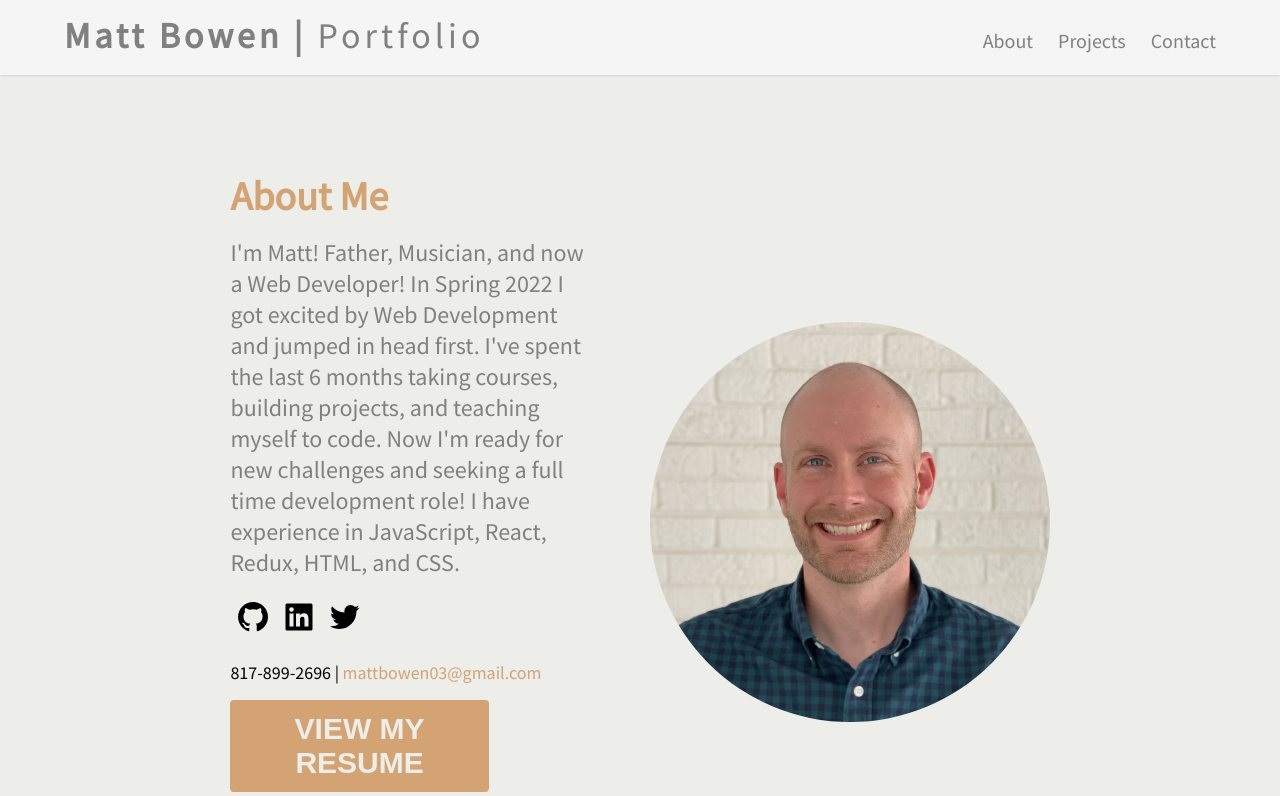
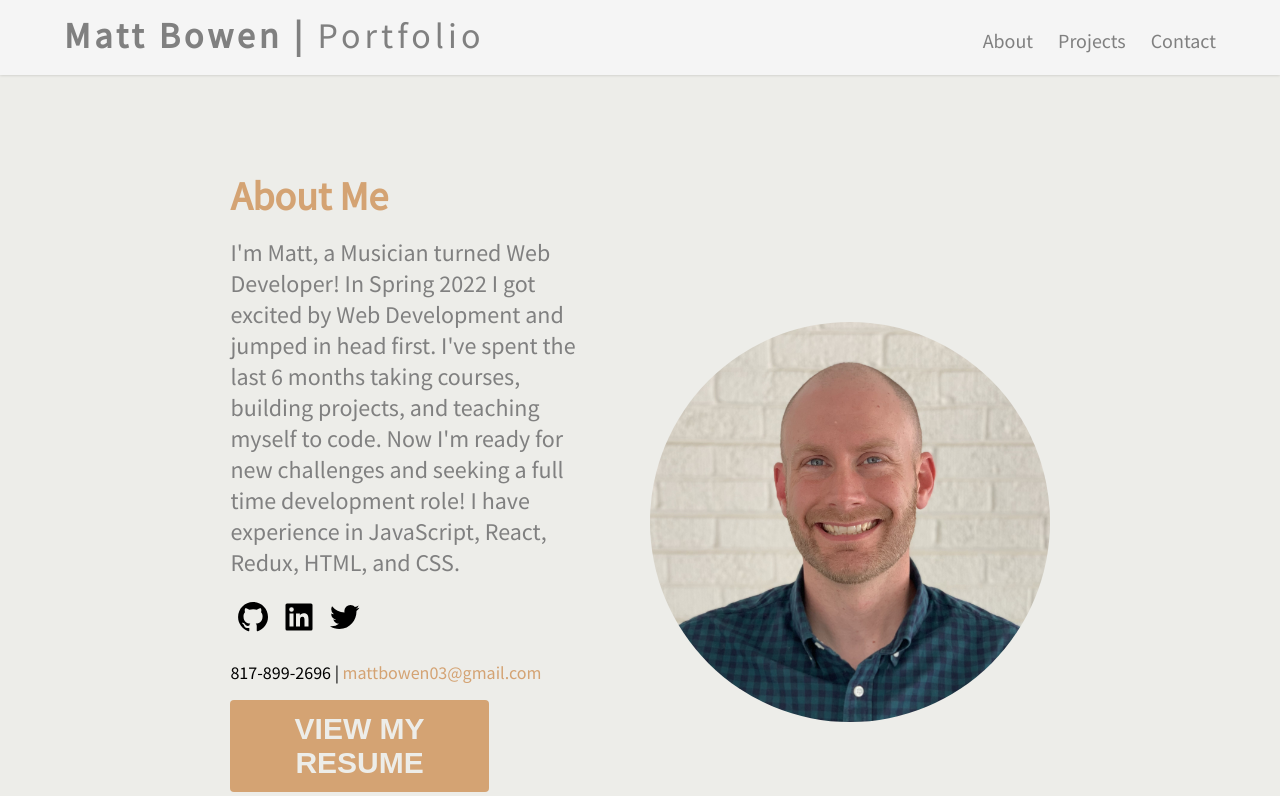
Before and after one commit to mattbowen03/portfolio-react, a React (Create React App) app: page / in a window 1280 px wide. Shown: the top 796 px of the page. Built offline with nearby package versions, Linux system fonts and the light colour scheme.

Commit message:
edit about me

```diff
--- a/src/components/hero/Hero.js
+++ b/src/components/hero/Hero.js
@@ -11,12 +11,12 @@ export default function Hero() {
         <div className='heroLeft'>
           <h1>About Me</h1>
           <h2 className='fadeinUp'>
-            I'm Matt! Father, Musician, and now a Web Developer! In Spring 2022
-            I got excited by Web Development and jumped in head first. I've
-            spent the last 6 months taking courses, building projects, and
-            teaching myself to code. Now I'm ready for new challenges and
-            seeking a full time development role! I have experience in
-            JavaScript, React, Redux, HTML, and CSS.
+            I'm Matt, a Musician turned Web Developer! In Spring 2022 I got
+            excited by Web Development and jumped in head first. I've spent the
+            last 6 months taking courses, building projects, and teaching myself
+            to code. Now I'm ready for new challenges and seeking a full time
+            development role! I have experience in JavaScript, React, Redux,
+            HTML, and CSS.
           </h2>
           <a
             href='https://github.com/mattbowen03'
```
